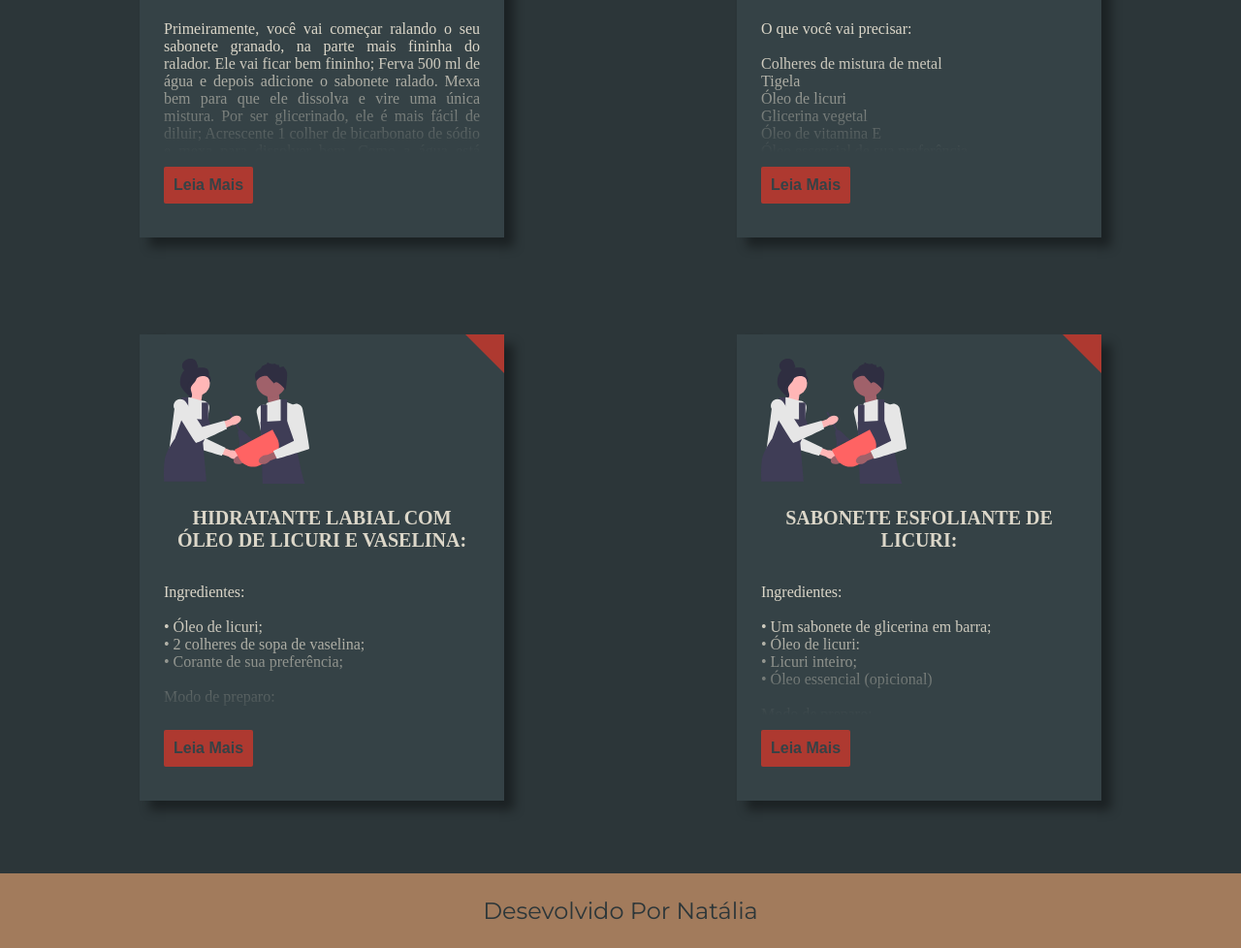
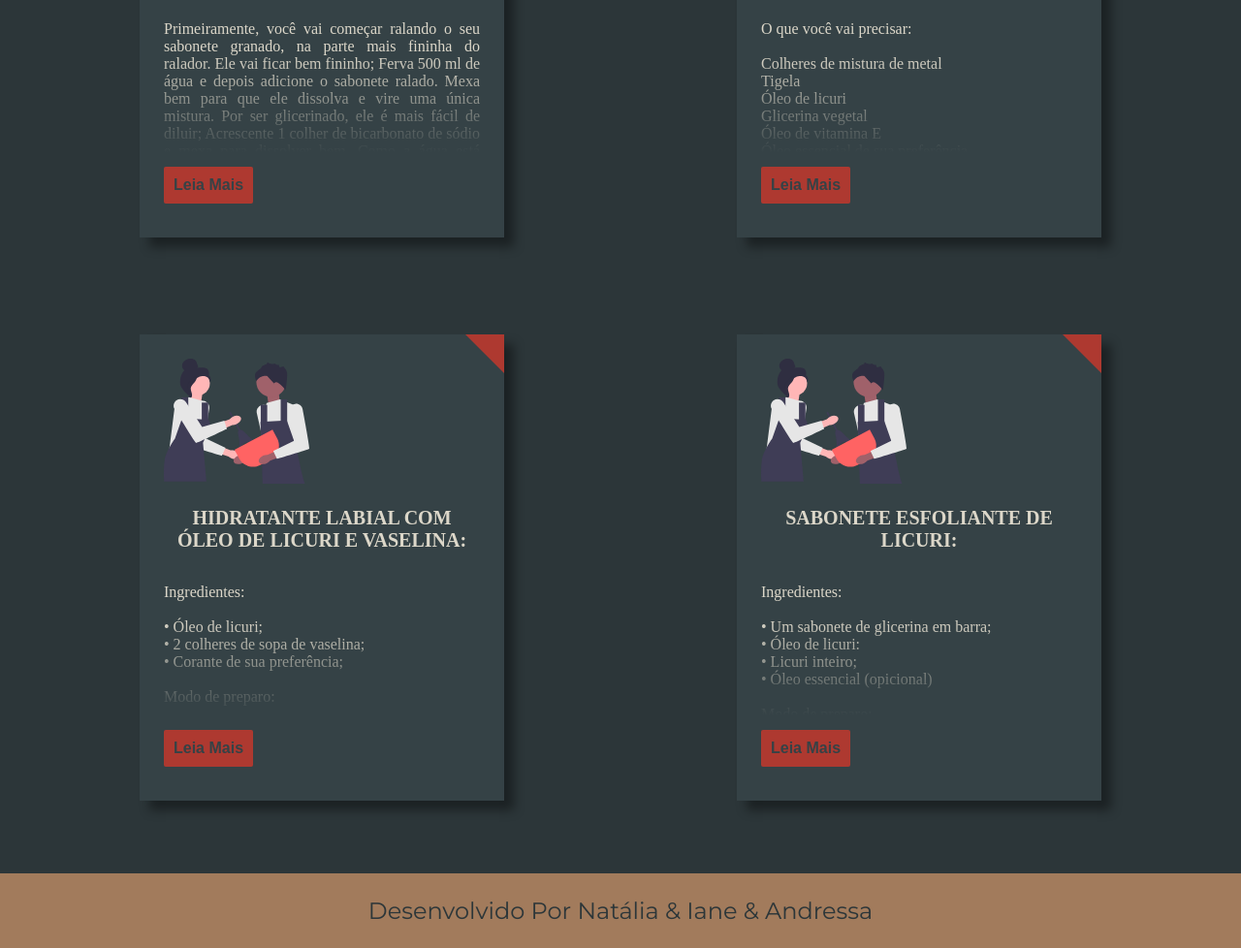
Before and after one commit to LypheS2/Encantos-do-Sert-o, a plain HTML site: page index.html in a window 1280 px wide. Shown: the part 1015-1993 px from the top of the page at 97% size. Drawn offline with nearby package versions, Linux system fonts and the light colour scheme.

Commit message:
correção do rodapé

```diff
--- a/index.html
+++ b/index.html
@@ -133,7 +133,7 @@
         </section>
     </main>
     <footer class="rodape">
-        <p>Desevolvido Por Natália</p>
+        <p>Desenvolvido Por Natália & Iane & Andressa</p>
     </footer>
 
     <script src="script.js"></script>
```
